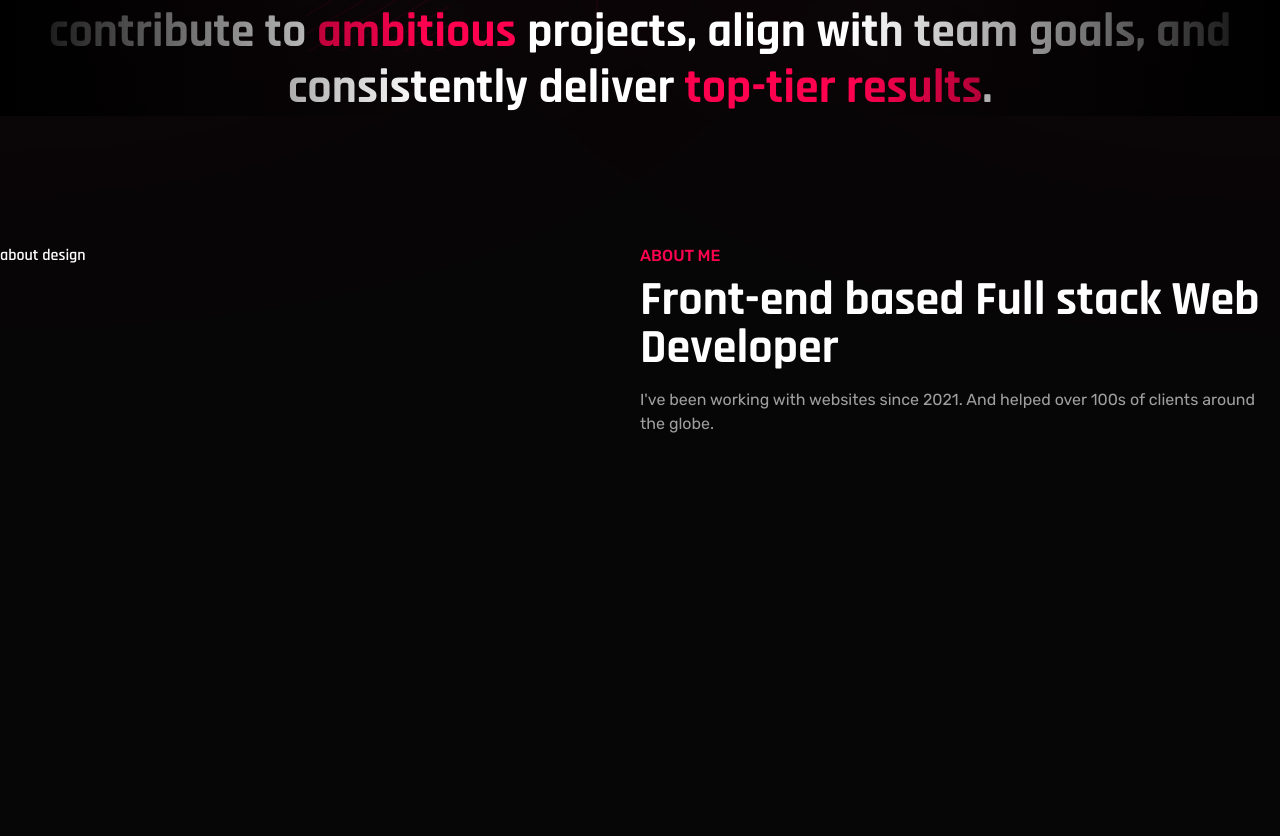
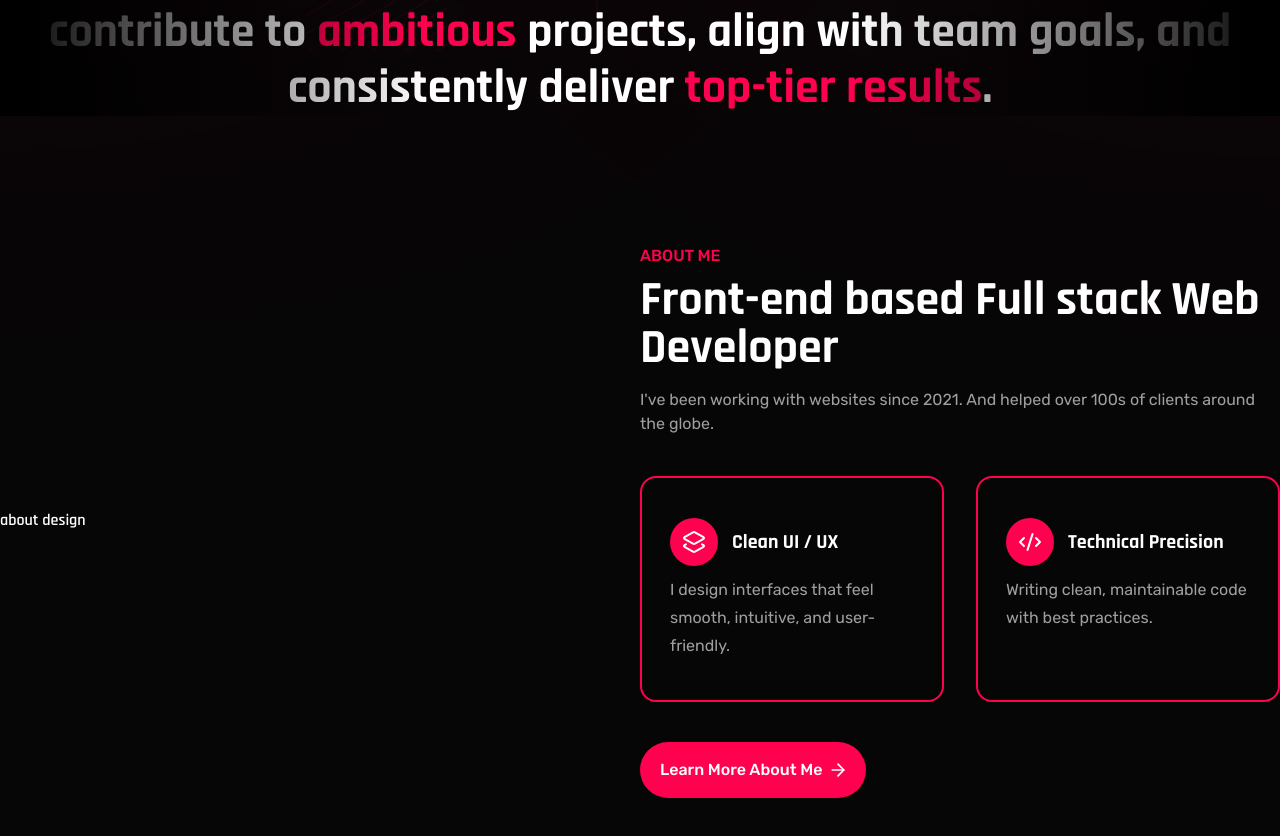
Before and after one commit to EligibleDev/portfolio-mikail, a Next.js app: page / in a window 1280 px wide. Shown: the part 849-1685 px from the top of the page. Before the commit the page ends 1453 px from the top, so only its background shows below. Built offline with nearby package versions, Linux system fonts and the light colour scheme.

Commit message:
about right design done

```diff
--- a/app/sections/about.tsx
+++ b/app/sections/about.tsx
@@ -1,16 +1,38 @@
+import { Button } from "@/components/ui/button";
 import Title from "@/components/ui/title";
+import { aboutStrengths } from "@/utils/utils";
 
 const About = () => {
     return (
-        <section className="container mx-auto flex justify-between px-4 py-32 align-middle xl:px-0">
+        <section className="container mx-auto flex items-center justify-between px-4 py-32 xl:px-0">
             <div className="w-1/2">about design</div>
-            <div className="w-1/2">
+            <div className="w-1/2 space-y-10">
                 <Title
                     subtitle="About me"
                     description="I've been working with websites since 2021. And helped over 100s of clients around the globe."
                 >
                     Front-end based Full stack Web Developer
                 </Title>
+
+                <div className="flex justify-between gap-8">
+                    {aboutStrengths.map((item) => (
+                        <div
+                            key={item.title}
+                            className="border-primary-red w-full space-y-2.5 rounded-2xl border-2 px-7 py-10"
+                        >
+                            <div className="flex items-center justify-start gap-3.5">
+                                <item.icon className="bg-primary-red box-content size-6 rounded-full p-3" />
+                                <h2 className="text-xl font-bold">{item.title}</h2>
+                            </div>
+
+                            <p className="font-rubik text-secondary-gray leading-7">
+                                {item.description}
+                            </p>
+                        </div>
+                    ))}
+                </div>
+
+                <Button>Learn more about me</Button>
             </div>
         </section>
     );
--- a/components/ui/title.tsx
+++ b/components/ui/title.tsx
@@ -9,9 +9,7 @@ const Title = ({ children, subtitle, description }: TitleProps) => {
 
             <h1 className="text-3xl font-bold sm:text-4xl md:text-5xl">{children}</h1>
 
-            <p className="font-rubik text-secondary-gray mt-4 mb-10 text-base">
-                {description}
-            </p>
+            <p className="font-rubik text-secondary-gray mt-4 text-base">{description}</p>
         </div>
     );
 };
--- a/utils/utils.ts
+++ b/utils/utils.ts
@@ -1,6 +1,6 @@
-import { Facebook, Github, Instagram, Linkedin } from "lucide-react";
 import { ForwardRefExoticComponent, RefAttributes } from "react";
 import { LucideProps } from "lucide-react";
+import { CodeXml, Facebook, Github, Instagram, Layers2, Linkedin } from "lucide-react";
 
 export const navbarItems: { label: string; link: string }[] = [
     { label: "home", link: "/" },
@@ -20,3 +20,17 @@ export const socialItems: {
     { icon: Facebook, link: "https://www.facebook.com/m1ka1l" },
     { icon: Instagram, link: "https://www.instagram.com/m1ka1l_" },
 ];
+
+export const aboutStrengths = [
+    {
+        title: "Clean UI / UX",
+        description:
+            "I design interfaces that feel smooth, intuitive, and user-friendly.",
+        icon: Layers2,
+    },
+    {
+        title: "Technical Precision",
+        description: "Writing clean, maintainable code with best practices.",
+        icon: CodeXml,
+    },
+];
```
